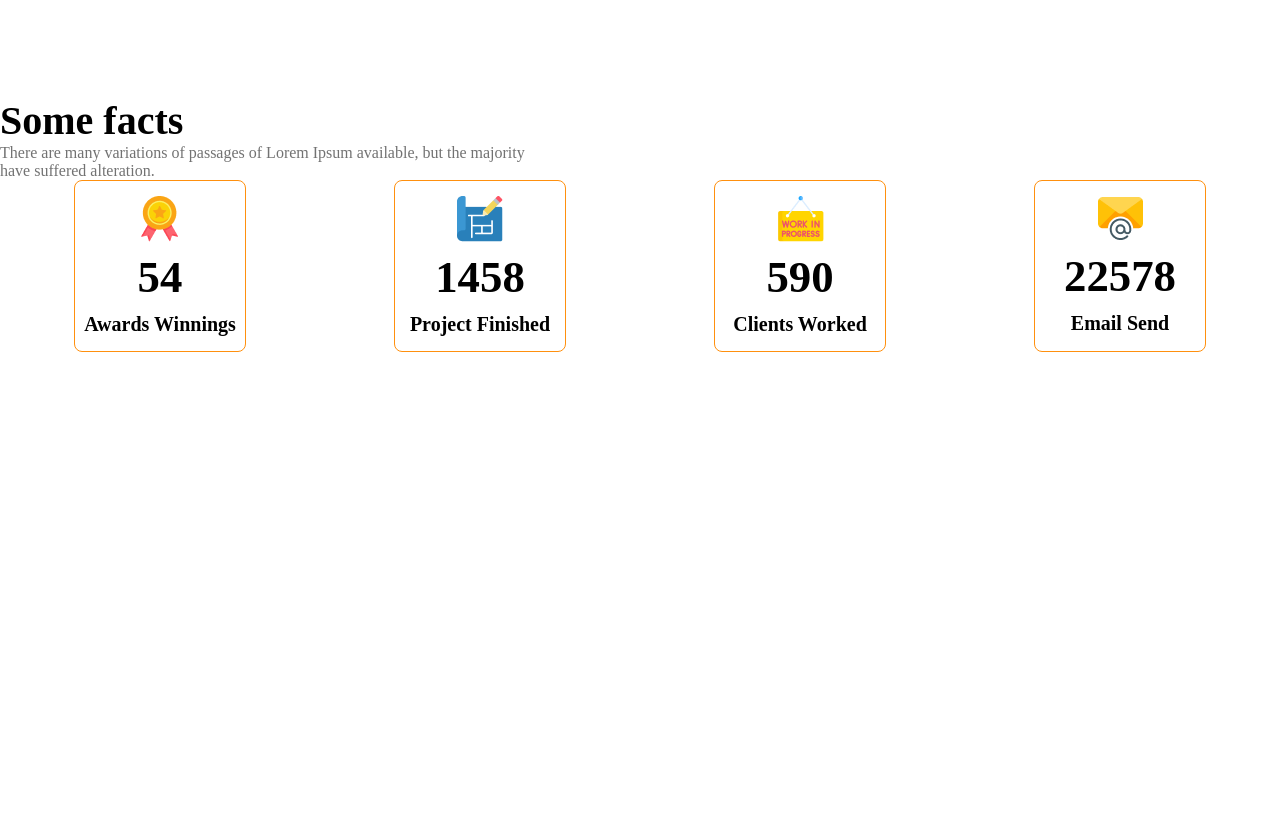
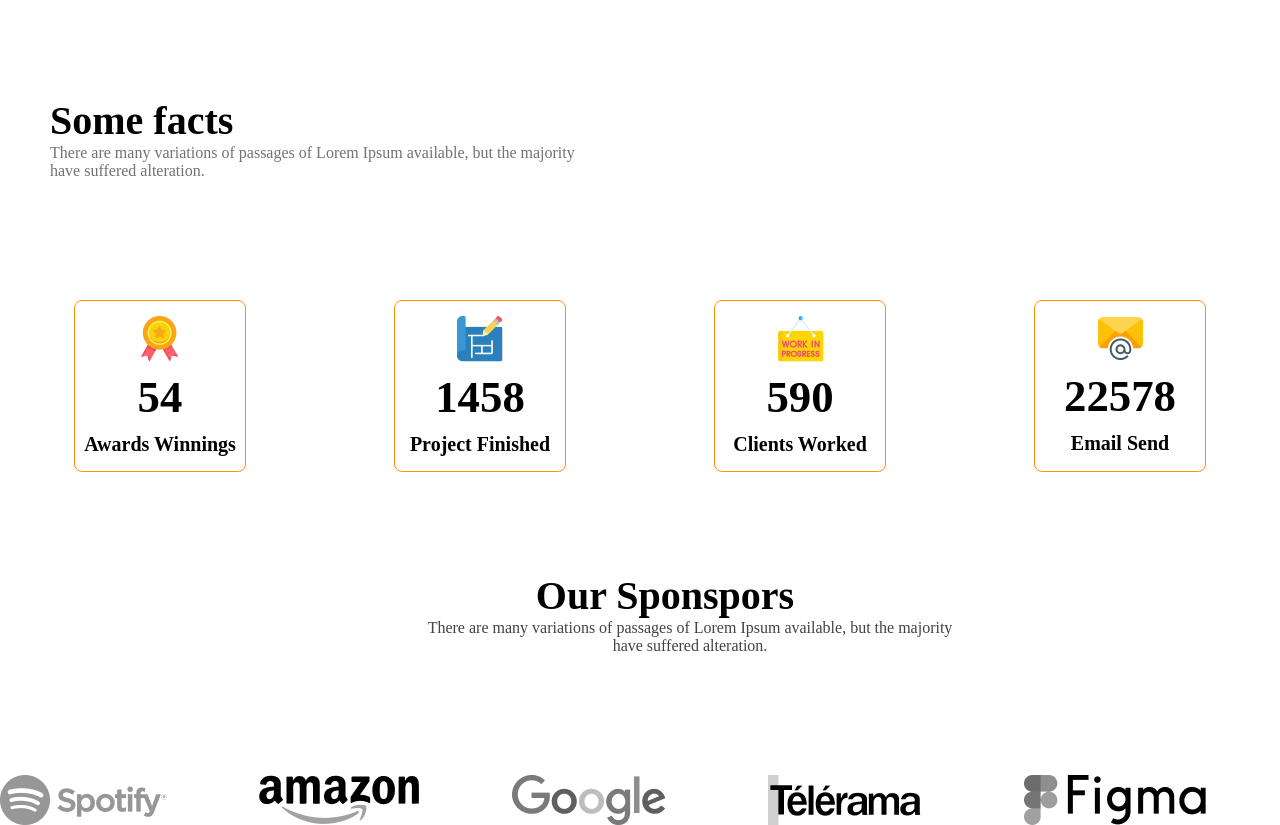
Before and after one commit to RahatInCode/g3-architect, a plain HTML site: page index.html in a window 1280 px wide. Shown: the part 1707-2532 px from the top of the page. Before the commit the page ends 2159 px from the top, so only its background shows below. Drawn offline with Linux system fonts and the light colour scheme.

Commit message:
added sponsors section

```diff
--- a/index.html
+++ b/index.html
@@ -47,8 +47,12 @@
         </section>
        <!-- features section 2 -->
         <section>
+
+        </section>
+        <!-- Some facts -->
+           <section>
          <h3 class="section-title">Some facts</h3>
-         <p class="dark-3 fact-description">There are many variations of passages of Lorem Ipsum available, but the majority have suffered alteration.</p>
+         <p class="dark-3 section-description">There are many variations of passages of Lorem Ipsum available, but the majority have suffered alteration.</p>
 
          <div class="facts-container">
             <div class="fact-card display-flex">
@@ -82,9 +86,19 @@
          </div>
         </section>
 
-        <!-- Some facts -->
-         <section class="some-facts">
-
+        <!-- our sponsors -->
+         <section class="our-sponsors">
+            <div class="sponsor-info">
+                <h3 class="section-title">Our Sponspors</h3>
+                <p class="section-description dark-2">There are many variations of passages of Lorem Ipsum available, but the majority have suffered alteration.</p>
+            </div>
+            <div class="sponsor-companies">
+                <img src="images/spotify.png" alt="">
+                <img src="images/amazon.png" alt="">
+                <img src="images/google.png" alt="">
+                <img src="images/telerama.png" alt="">
+                <img src="images/figma.png" alt="">
+            </div>
          </section>
      </main>
 
--- a/style.css
+++ b/style.css
@@ -43,8 +43,13 @@ main > section{
 .section-title{
   font-size: 2.5rem;
   font-weight: 700;
+  margin-left: 50px;
 }
-
+.section-description{
+  width: 540px;
+  margin-left: 50px;
+  margin-bottom: 120px;
+}
 /*dark-02 color*/
 .dark-2{
     color: rgba(66, 66, 66, 1.00);
@@ -165,9 +170,23 @@ align-items: center;
   margin-top: 10px;
 }
 
-.fact-description{
-  width: 540px;
+/*sponsor related styles*/
+.sponsor-info{
+  max-width: 540px;
+  margin: 50px auto;
+  text-align: center;
 }
+
+.sponsor-companies{
+  display: grid;
+  grid-template-columns: repeat(5,1fr);
+}
+
+.sponsor-companies img{
+  filter: grayscale(100%);
+}
+
+
 /*responsive*/
 
 @media  screen and (max-width:567px) {
@@ -180,20 +199,32 @@ align-items: center;
   .team-img-container{
     grid-template-columns: repeat(1,1fr);
   }
+
+  .facts-container{
+    justify-items: center;
+    gap: 24px;
+  }
 .our-features{
   margin-left: 10px;
 }
+
+
+
 
 }
 
 /*for medium sized device*/
 @media screen and(min-width:567px) and(max-width:992px)   {
 
-.teams{
+.team{
   flex-direction: column;
 }
 .our-features{
   margin-left: 10px;
 }
 
+
+
+
+
 }
```
